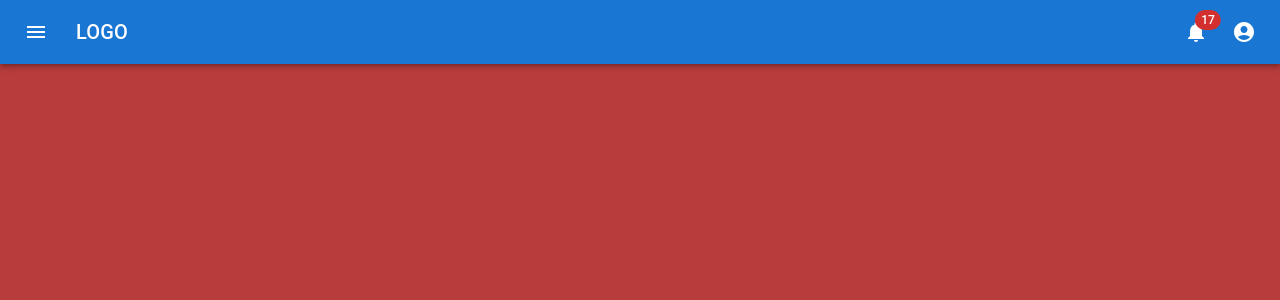
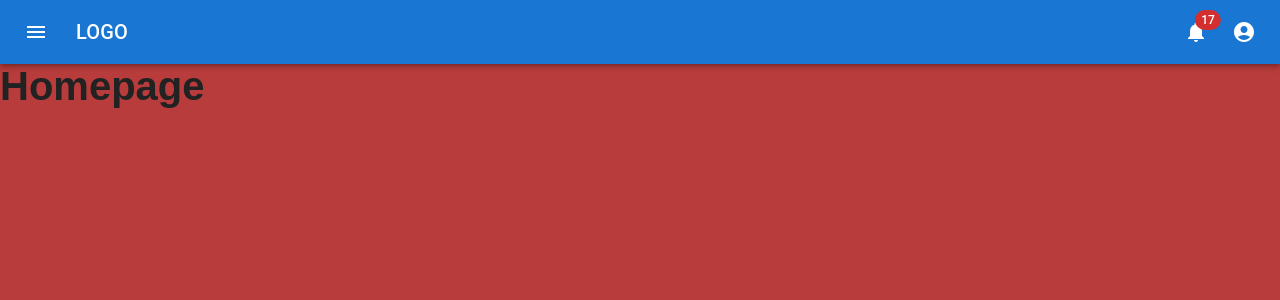
Before and after one commit to WildCodeSchool/2109-wns-paris-les-semicroustillant-front, a React (Create React App) app: page / in a window 1280 px wide. Before the commit this address had no page. Shown: the top 300 px of the page. Built offline with nearby package versions, Linux system fonts and the light colour scheme; sample sign-in values are in the browser's storage.

Commit message:
feat(structure): added homepage

```diff
--- a/src/App.tsx
+++ b/src/App.tsx
@@ -1,10 +1,15 @@
 import React from 'react';
 import './App.css';
-
+import Navbar from './components/Navbar';
 import AppRouter from './Router';
 
 function App(): JSX.Element {
-  return <AppRouter />;
+  return (
+    <>
+      <Navbar />
+      <AppRouter />
+    </>
+  );
 }
 
 export default App;
--- a/src/Router.tsx
+++ b/src/Router.tsx
@@ -7,7 +7,6 @@ import {
 } from 'react-router-dom';
 import './App.css';
 
-import Navbar from './components/Navbar';
 import AllUsers from './components/AllUsers';
 import Login from './components/Login';
 import TaskList from './components/TaskList';
@@ -15,6 +14,7 @@ import Ticket from './components/Ticket';
 import AllProject from './components/AllProject';
 import Project from './components/Project';
 import AddUserX from './components/AddUserX';
+import Homepage from './components/Homepage';
 
 export default function AppRouter(): JSX.Element {
   interface IProtectedRoute {
@@ -31,16 +31,32 @@ export default function AppRouter(): JSX.Element {
     return children;
   };
 
-  const UnreachableLogin = ({ user, children }: IProtectedRoute) => {
-    if (user) {
-      return <Navigate to="/all-users" replace />;
-    }
-    return children;
-  };
+  // const UnreachableLogin = ({ user, children }: IProtectedRoute) => {
+  //   if (user) {
+  //     return <Navigate to="/all-users" replace />;
+  //   }
+  //   return children;
+  // };
   return (
     <Router>
-      <Navbar />
       <Routes>
+        <Route
+          path="/"
+          element={
+            <ProtectedRoute user={userToken}>
+              <Homepage />
+            </ProtectedRoute>
+          }
+        />
+        <Route path="/login" element={<Login />} />
+        {/* <Route
+          path="/login"
+          element={
+            <UnreachableLogin user={userToken}>
+              <Login />
+            </UnreachableLogin>
+          }
+        /> */}
         <Route
           path="/all-users"
           element={
@@ -89,14 +105,6 @@ export default function AppRouter(): JSX.Element {
             </ProtectedRoute>
           }
         />
-        <Route
-          path="/login"
-          element={
-            <UnreachableLogin user={userToken}>
-              <Login />
-            </UnreachableLogin>
-          }
-        />
       </Routes>
     </Router>
   );
--- /dev/null
+++ b/src/components/Homepage.tsx
@@ -0,0 +1,5 @@
+import React from 'react';
+
+export default function Homepage(): JSX.Element {
+  return <h1>Homepage</h1>;
+}
```
